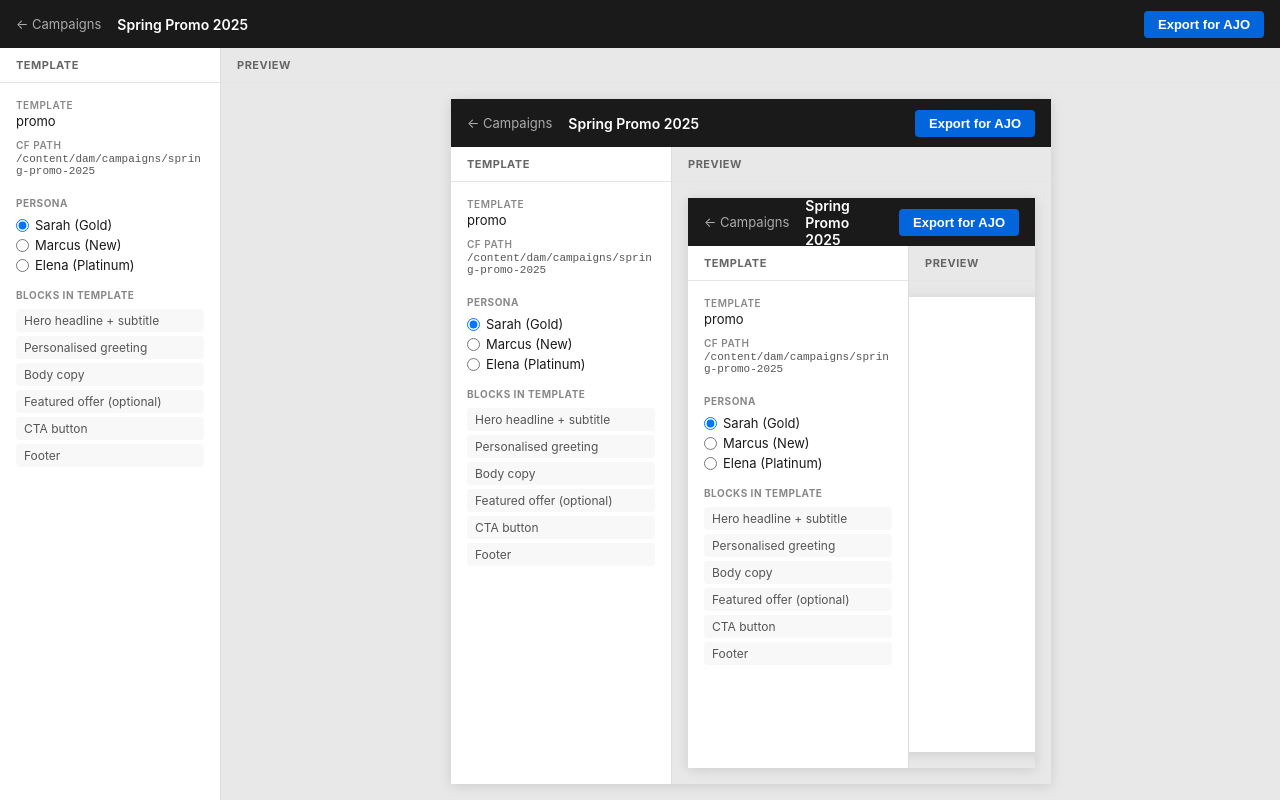
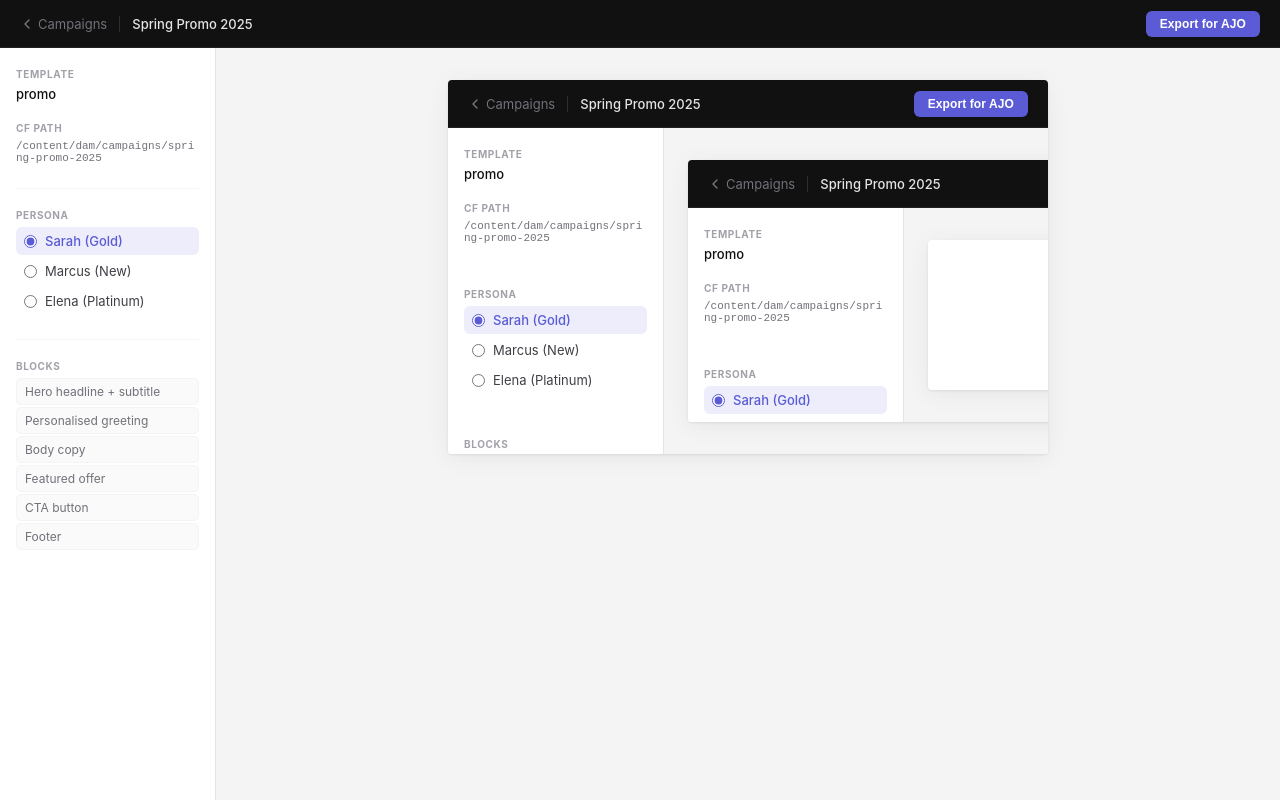
Before and after one commit to samircaus/fragment-mailer, a SvelteKit app: page /editor/mock-campaign-1 in a window 1280 px wide. Built offline with nearby package versions, Linux system fonts and the light colour scheme.

Commit message:
fix ui and build

```diff
--- a/src/routes/+layout.svelte
+++ b/src/routes/+layout.svelte
@@ -18,9 +18,10 @@
 	}
 
 	:global(body) {
-		font-family: -apple-system, BlinkMacSystemFont, 'Segoe UI', Roboto, sans-serif;
+		font-family: -apple-system, BlinkMacSystemFont, 'Inter', 'Segoe UI', sans-serif;
 		font-size: 14px;
-		color: #1a1a1a;
-		background: #f8f8f8;
+		-webkit-font-smoothing: antialiased;
+		color: #111;
+		background: #fafafa;
 	}
 </style>
--- a/src/routes/+page.svelte
+++ b/src/routes/+page.svelte
@@ -7,7 +7,6 @@
 		updatedAt: string;
 	}
 
-	// Mock campaigns for the landing page
 	const campaigns: Campaign[] = [
 		{
 			id: 'mock-campaign-1',
@@ -37,15 +36,17 @@
 <div class="page">
 	<header>
 		<div class="header-inner">
-			<div class="wordmark">Fragment Mailer</div>
-			<p class="tagline">Preview AEM Content Fragment emails before they reach Journey Optimizer</p>
+			<div class="brand">
+				<span class="brand-dot"></span>
+				<span class="brand-name">Fragment Mailer</span>
+			</div>
 		</div>
 	</header>
 
 	<main>
 		<div class="section-header">
 			<h2>Campaigns</h2>
-			<span class="badge">MOCK MODE</span>
+			<span class="badge">Mock</span>
 		</div>
 
 		<div class="campaign-grid">
@@ -56,8 +57,10 @@
 						<span class="status-chip status-{campaign.status}">{campaign.status}</span>
 					</div>
 					<h3>{campaign.name}</h3>
-					<p class="meta">Updated {formatDate(campaign.updatedAt)}</p>
-					<div class="card-cta">Open in editor →</div>
+					<div class="card-footer">
+						<span class="date">{formatDate(campaign.updatedAt)}</span>
+						<span class="card-arrow">Open →</span>
+					</div>
 				</a>
 			{/each}
 		</div>
@@ -67,133 +70,164 @@
 <style>
 	.page {
 		min-height: 100vh;
-		background: #f8f8f8;
+		background: #fafafa;
 	}
 
 	header {
-		background: #1a1a1a;
-		color: white;
-		padding: 32px 40px;
+		background: #111;
+		padding: 0 40px;
+		height: 52px;
+		display: flex;
+		align-items: center;
+		border-bottom: 1px solid #222;
 	}
 
 	.header-inner {
 		max-width: 960px;
+		width: 100%;
 		margin: 0 auto;
 	}
 
-	.wordmark {
-		font-size: 20px;
-		font-weight: 700;
-		letter-spacing: -0.5px;
-		margin-bottom: 6px;
+	.brand {
+		display: flex;
+		align-items: center;
+		gap: 10px;
 	}
 
-	.tagline {
+	.brand-dot {
+		width: 8px;
+		height: 8px;
+		border-radius: 50%;
+		background: #5b5bd6;
+		flex-shrink: 0;
+	}
+
+	.brand-name {
 		font-size: 14px;
-		color: #888;
+		font-weight: 600;
+		color: #fff;
+		letter-spacing: -0.2px;
 	}
 
 	main {
 		max-width: 960px;
 		margin: 0 auto;
-		padding: 40px;
+		padding: 48px 40px;
 	}
 
 	.section-header {
 		display: flex;
-		align-items: center;
-		gap: 12px;
-		margin-bottom: 20px;
+		align-items: baseline;
+		gap: 10px;
+		margin-bottom: 24px;
 	}
 
 	.section-header h2 {
-		font-size: 18px;
+		font-size: 15px;
 		font-weight: 600;
+		color: #111;
+		letter-spacing: -0.2px;
 	}
 
 	.badge {
 		font-size: 10px;
-		font-weight: 700;
-		letter-spacing: 0.5px;
-		background: #fff3cd;
-		color: #856404;
-		border: 1px solid #ffc107;
-		padding: 2px 8px;
+		font-weight: 600;
+		letter-spacing: 0.3px;
+		background: #fff7ed;
+		color: #c2410c;
+		border: 1px solid #fed7aa;
+		padding: 1px 7px;
 		border-radius: 999px;
+		text-transform: uppercase;
 	}
 
 	.campaign-grid {
 		display: grid;
-		grid-template-columns: repeat(auto-fill, minmax(280px, 1fr));
-		gap: 16px;
+		grid-template-columns: repeat(auto-fill, minmax(300px, 1fr));
+		gap: 12px;
 	}
 
 	.campaign-card {
-		background: white;
-		border: 1px solid #e5e5e5;
-		border-radius: 8px;
+		background: #fff;
+		border: 1px solid #e4e4e7;
+		border-radius: 10px;
 		padding: 20px;
 		text-decoration: none;
 		color: inherit;
 		display: flex;
 		flex-direction: column;
-		gap: 8px;
-		transition:
-			border-color 0.15s,
-			box-shadow 0.15s;
+		gap: 10px;
+		transition: border-color 0.12s, box-shadow 0.12s, transform 0.12s;
 	}
 
 	.campaign-card:hover {
-		border-color: #0265dc;
-		box-shadow: 0 2px 8px rgba(2, 101, 220, 0.12);
+		border-color: #5b5bd6;
+		box-shadow: 0 0 0 3px rgba(91, 91, 214, 0.08);
+		transform: translateY(-1px);
 	}
 
 	.card-top {
 		display: flex;
-		gap: 8px;
 		align-items: center;
+		gap: 6px;
 	}
 
 	.template-chip {
 		font-size: 11px;
-		background: #e8f0fe;
-		color: #0265dc;
+		font-weight: 600;
+		background: #ededfc;
+		color: #5b5bd6;
 		padding: 2px 8px;
 		border-radius: 4px;
-		font-weight: 600;
+		letter-spacing: 0.2px;
 	}
 
 	.status-chip {
 		font-size: 11px;
+		font-weight: 500;
 		padding: 2px 8px;
 		border-radius: 4px;
 	}
 
 	.status-draft {
-		background: #f5f5f5;
-		color: #666;
+		background: #f4f4f5;
+		color: #71717a;
 	}
 
 	.status-live {
-		background: #d4edda;
-		color: #155724;
+		background: #dcfce7;
+		color: #15803d;
 	}
 
 	h3 {
-		font-size: 15px;
+		font-size: 14px;
 		font-weight: 600;
-		color: #1a1a1a;
+		color: #111;
+		letter-spacing: -0.2px;
+		line-height: 1.4;
 	}
 
-	.meta {
-		font-size: 12px;
-		color: #888;
+	.card-footer {
+		display: flex;
+		align-items: center;
+		justify-content: space-between;
+		margin-top: 2px;
 	}
 
-	.card-cta {
-		margin-top: 4px;
-		font-size: 13px;
-		color: #0265dc;
+	.date {
+		font-size: 12px;
+		color: #a1a1aa;
+	}
+
+	.card-arrow {
+		font-size: 12px;
+		color: #5b5bd6;
 		font-weight: 500;
+		opacity: 0;
+		transition: opacity 0.12s;
+	}
+
+	.campaign-card:hover .card-arrow {
+		opacity: 1;
 	}
 </style>
--- a/src/routes/editor/[campaignId]/+page.svelte
+++ b/src/routes/editor/[campaignId]/+page.svelte
@@ -16,6 +16,14 @@
 	let selectedPersonaId = $state('persona-1');
 	let isLoading = $state(true);
 	let iframeKey = $state(0);
+	let iframeEl = $state<HTMLIFrameElement | null>(null);
+
+	function fitIframe() {
+		if (!iframeEl?.contentDocument) return;
+		const body = iframeEl.contentDocument.body;
+		if (!body) return;
+		iframeEl.style.height = body.scrollHeight + 'px';
+	}
 	let exportStatus = $state<'idle' | 'exporting' | 'done' | 'error'>('idle');
 
 	const PERSONAS = [
@@ -71,14 +79,21 @@
 </script>
 
 <div class="editor-layout">
-	<!-- ─── Top bar ─── -->
 	<header class="topbar">
-		<a href="/" class="back-link">← Campaigns</a>
+		<a href="/" class="back-link">
+			<svg width="14" height="14" viewBox="0 0 14 14" fill="none" xmlns="http://www.w3.org/2000/svg">
+				<path d="M9 11L5 7l4-4" stroke="currentColor" stroke-width="1.5" stroke-linecap="round" stroke-linejoin="round"/>
+			</svg>
+			Campaigns
+		</a>
+		<div class="topbar-divider"></div>
 		<div class="campaign-name">{campaign?.name ?? campaignId}</div>
-		<div class="topbar-actions">
+		<div class="topbar-spacer"></div>
 		<button
 			class="export-btn"
 			class:loading={exportStatus === 'exporting'}
+			class:done={exportStatus === 'done'}
+			class:error={exportStatus === 'error'}
 			onclick={handleExport}
 			disabled={exportStatus === 'exporting'}
 		>
@@ -87,30 +102,27 @@
 			{:else if exportStatus === 'error'}Export failed
 			{:else}Export for AJO{/if}
 		</button>
-		</div>
 	</header>
 
-	<!-- ─── Two-panel layout ─── -->
 	<div class="panels">
-		<!-- Left: template/persona info -->
-		<aside class="panel panel-left">
-			<div class="panel-header">Template</div>
-			<div class="panel-content">
-				<div class="template-info">
-					<div class="info-row">
-						<span class="info-label">Template</span>
-						<span class="info-value">{campaign?.templateId ?? '—'}</span>
-					</div>
-					<div class="info-row">
-						<span class="info-label">CF Path</span>
-						<span class="info-value cf-path">{campaign?.cfPath ?? '—'}</span>
-					</div>
+		<aside class="sidebar">
+			<div class="sidebar-section">
+				<div class="sidebar-label">Template</div>
+				<div class="sidebar-value">{campaign?.templateId ?? '—'}</div>
 			</div>
 
-				<div class="section-title">Persona</div>
-				<div class="persona-select">
+			<div class="sidebar-section">
+				<div class="sidebar-label">CF Path</div>
+				<div class="sidebar-value cf-path">{campaign?.cfPath ?? '—'}</div>
+			</div>
+
+			<div class="sidebar-divider"></div>
+
+			<div class="sidebar-section">
+				<div class="sidebar-label">Persona</div>
+				<div class="persona-list">
 					{#each PERSONAS as persona}
-						<label class="persona-option">
+						<label class="persona-option" class:active={selectedPersonaId === persona.id}>
 							<input
 								type="radio"
 								name="persona"
@@ -122,31 +134,39 @@
 						</label>
 					{/each}
 				</div>
+			</div>
 
-				<div class="section-title">Blocks in template</div>
+			<div class="sidebar-divider"></div>
+
+			<div class="sidebar-section">
+				<div class="sidebar-label">Blocks</div>
 				<ul class="block-list">
 					<li>Hero headline + subtitle</li>
 					<li>Personalised greeting</li>
 					<li>Body copy</li>
-					<li>Featured offer (optional)</li>
+					<li>Featured offer</li>
 					<li>CTA button</li>
 					<li>Footer</li>
 				</ul>
 			</div>
 		</aside>
 
-		<!-- Center: preview iframe (UE-instrumented) -->
-		<main class="panel panel-center">
-			<div class="panel-header">Preview</div>
+		<main class="preview-area">
 			{#if isLoading}
-				<div class="preview-loading">Loading preview…</div>
+				<div class="preview-loading">
+					<div class="loading-dot"></div>
+					<span>Loading preview…</span>
+				</div>
 			{:else}
-				<div class="iframe-wrapper">
+				<div class="preview-stage">
 					<iframe
+						bind:this={iframeEl}
 						src={previewUrl}
 						title="Email preview"
 						allow="same-origin"
+						scrolling="no"
 						class="preview-iframe"
+						onload={fitIframe}
 					></iframe>
 				</div>
 			{/if}
@@ -156,190 +176,213 @@
 
 <style>
 	.editor-layout {
-		display: flex;
-		flex-direction: column;
-		height: 100vh;
-		overflow: hidden;
-		background: #f0f0f0;
+		min-height: 100vh;
+		background: #fafafa;
 	}
 
 	/* ── Topbar ── */
 	.topbar {
+		position: sticky;
+		top: 0;
+		z-index: 100;
 		display: flex;
 		align-items: center;
-		gap: 16px;
-		padding: 0 16px;
+		gap: 12px;
+		padding: 0 20px;
 		height: 48px;
-		background: #1a1a1a;
-		color: white;
+		background: #111;
+		border-bottom: 1px solid #222;
+	}
+
+	.back-link {
+		display: flex;
+		align-items: center;
+		gap: 4px;
+		color: #71717a;
+		text-decoration: none;
+		font-size: 13px;
+		white-space: nowrap;
+		transition: color 0.1s;
+	}
+	.back-link:hover { color: #fff; }
+
+	.topbar-divider {
+		width: 1px;
+		height: 16px;
+		background: #2e2e2e;
 		flex-shrink: 0;
 	}
 
-	.back-link {
-		color: #aaa;
-		text-decoration: none;
+	.campaign-name {
 		font-size: 13px;
+		font-weight: 500;
+		color: #e4e4e7;
 		white-space: nowrap;
-	}
-	.back-link:hover { color: white; }
-
-	.campaign-name {
-		flex: 1;
-		font-size: 14px;
-		font-weight: 600;
+		overflow: hidden;
+		text-overflow: ellipsis;
+		max-width: 300px;
 	}
 
-	.topbar-actions {
-		display: flex;
-		align-items: center;
-		gap: 12px;
-	}
+	.topbar-spacer { flex: 1; }
 
 	.export-btn {
-		background: #0265dc;
-		color: white;
+		background: #5b5bd6;
+		color: #fff;
 		border: none;
-		border-radius: 4px;
+		border-radius: 6px;
 		padding: 6px 14px;
-		font-size: 13px;
+		font-size: 12px;
 		font-weight: 600;
 		cursor: pointer;
 		white-space: nowrap;
+		letter-spacing: 0.1px;
+		transition: background 0.1s;
 	}
-	.export-btn:hover:not(:disabled) { background: #0050b3; }
-	.export-btn:disabled { opacity: 0.6; cursor: default; }
-	.export-btn.loading { background: #666; }
+	.export-btn:hover:not(:disabled) { background: #4f4ec9; }
+	.export-btn:disabled { opacity: 0.5; cursor: default; }
+	.export-btn.loading { background: #444; }
+	.export-btn.done { background: #16a34a; }
+	.export-btn.error { background: #dc2626; }
 
-	/* ── Panels ── */
+	/* ── Layout ── */
 	.panels {
 		display: grid;
-		grid-template-columns: 220px 1fr;
-		flex: 1;
-		overflow: hidden;
-		gap: 1px;
-		background: #ddd;
+		grid-template-columns: 216px 1fr;
+		min-height: calc(100vh - 48px);
 	}
 
-	.panel {
-		background: white;
+	/* ── Sidebar ── */
+	.sidebar {
+		background: #fff;
+		border-right: 1px solid #e4e4e7;
+		padding: 20px 16px;
+		position: sticky;
+		top: 48px;
+		height: calc(100vh - 48px);
+		overflow-y: auto;
 		display: flex;
 		flex-direction: column;
-		overflow: hidden;
+		gap: 0;
 	}
 
-	.panel-header {
-		padding: 10px 16px;
-		font-size: 11px;
+	.sidebar-section {
+		margin-bottom: 20px;
+	}
+
+	.sidebar-label {
+		font-size: 10px;
 		font-weight: 700;
 		text-transform: uppercase;
-		letter-spacing: 0.5px;
-		color: #666;
-		border-bottom: 1px solid #e5e5e5;
-		flex-shrink: 0;
+		letter-spacing: 0.6px;
+		color: #a1a1aa;
+		margin-bottom: 6px;
 	}
 
-	.panel-content {
-		flex: 1;
-		overflow-y: auto;
-		padding: 16px;
+	.sidebar-value {
+		font-size: 13px;
+		color: #111;
+		font-weight: 500;
 	}
 
-	/* ── Left panel ── */
-	.template-info { margin-bottom: 20px; }
+	.cf-path {
+		font-family: 'SF Mono', 'Fira Code', monospace;
+		font-size: 11px;
+		color: #71717a;
+		word-break: break-all;
+		font-weight: 400;
+	}
 
-	.info-row {
+	.sidebar-divider {
+		height: 1px;
+		background: #f4f4f5;
+		margin: 4px 0 20px;
+	}
+
+	.persona-list {
 		display: flex;
 		flex-direction: column;
 		gap: 2px;
-		margin-bottom: 10px;
-	}
-
-	.info-label {
-		font-size: 10px;
-		text-transform: uppercase;
-		letter-spacing: 0.5px;
-		color: #888;
-		font-weight: 600;
-	}
-
-	.info-value {
-		font-size: 13px;
-		color: #1a1a1a;
-	}
-
-	.cf-path {
-		font-family: monospace;
-		font-size: 11px;
-		color: #555;
-		word-break: break-all;
-	}
-
-	.section-title {
-		font-size: 10px;
-		font-weight: 700;
-		text-transform: uppercase;
-		letter-spacing: 0.5px;
-		color: #888;
-		margin-bottom: 8px;
-		margin-top: 16px;
-	}
-
-	.persona-select {
-		display: flex;
-		flex-direction: column;
-		gap: 4px;
-		margin-bottom: 16px;
 	}
 
 	.persona-option {
 		display: flex;
 		align-items: center;
-		gap: 6px;
+		gap: 8px;
 		font-size: 13px;
+		color: #3f3f46;
 		cursor: pointer;
+		padding: 6px 8px;
+		border-radius: 6px;
+		transition: background 0.1s;
+	}
+
+	.persona-option:hover { background: #f4f4f5; }
+	.persona-option.active { background: #ededfc; color: #5b5bd6; font-weight: 500; }
+
+	.persona-option input[type="radio"] {
+		accent-color: #5b5bd6;
 	}
 
 	.block-list {
 		list-style: none;
 		display: flex;
 		flex-direction: column;
-		gap: 4px;
+		gap: 2px;
 	}
 
 	.block-list li {
 		font-size: 12px;
-		color: #555;
-		padding: 4px 8px;
-		background: #f8f8f8;
-		border-radius: 4px;
+		color: #71717a;
+		padding: 5px 8px;
+		border-radius: 5px;
+		background: #fafafa;
+		border: 1px solid #f4f4f5;
 	}
 
-	/* ── Center panel ── */
-	.panel-center { background: #e8e8e8; }
+	/* ── Preview area ── */
+	.preview-area {
+		background: #f4f4f5;
+		padding: 32px 24px;
+		display: flex;
+		flex-direction: column;
+		align-items: center;
+	}
 
 	.preview-loading {
 		display: flex;
 		align-items: center;
-		justify-content: center;
-		flex: 1;
-		color: #888;
+		gap: 10px;
+		color: #a1a1aa;
 		font-size: 13px;
+		margin-top: 80px;
 	}
 
-	.iframe-wrapper {
-		flex: 1;
-		overflow: auto;
+	.loading-dot {
+		width: 8px;
+		height: 8px;
+		border-radius: 50%;
+		background: #5b5bd6;
+		animation: pulse 1.2s ease-in-out infinite;
+	}
+
+	@keyframes pulse {
+		0%, 100% { opacity: 0.3; transform: scale(0.8); }
+		50% { opacity: 1; transform: scale(1); }
+	}
+
+	.preview-stage {
+		width: 100%;
 		display: flex;
 		justify-content: center;
-		padding: 16px;
-		background: #e8e8e8;
 	}
 
 	.preview-iframe {
 		width: 600px;
-		height: 100%;
+		height: 150px; /* replaced by fitIframe on load */
+		overflow: hidden;
 		border: none;
-		background: white;
-		box-shadow: 0 2px 12px rgba(0, 0, 0, 0.12);
+		background: #fff;
+		border-radius: 4px;
+		box-shadow: 0 1px 3px rgba(0,0,0,0.08), 0 4px 24px rgba(0,0,0,0.06);
 	}
 </style>
```
Also changed, not shown: src/routes/api/campaigns/[id]/+server.ts (+3 -29 lines). Lines whose indentation alone changed are shown as unchanged.
